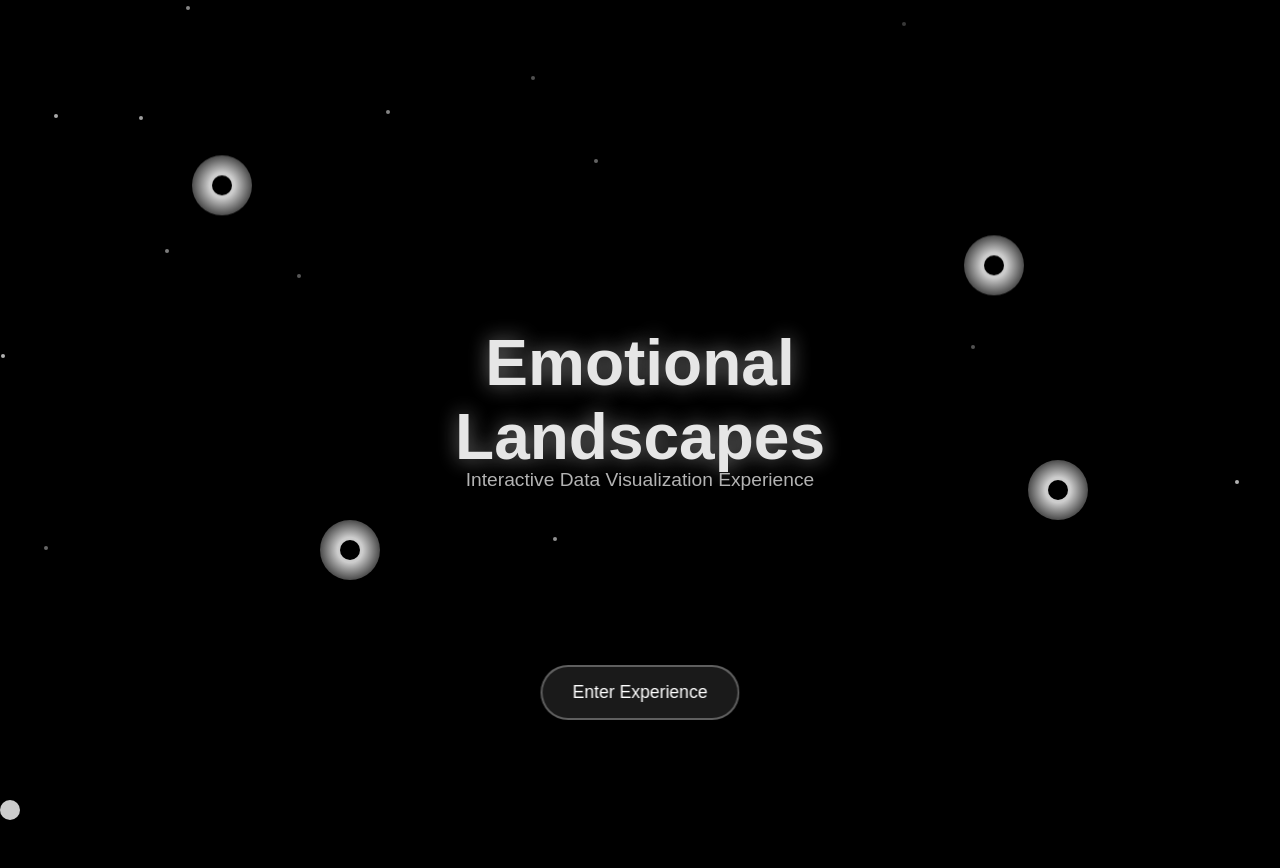
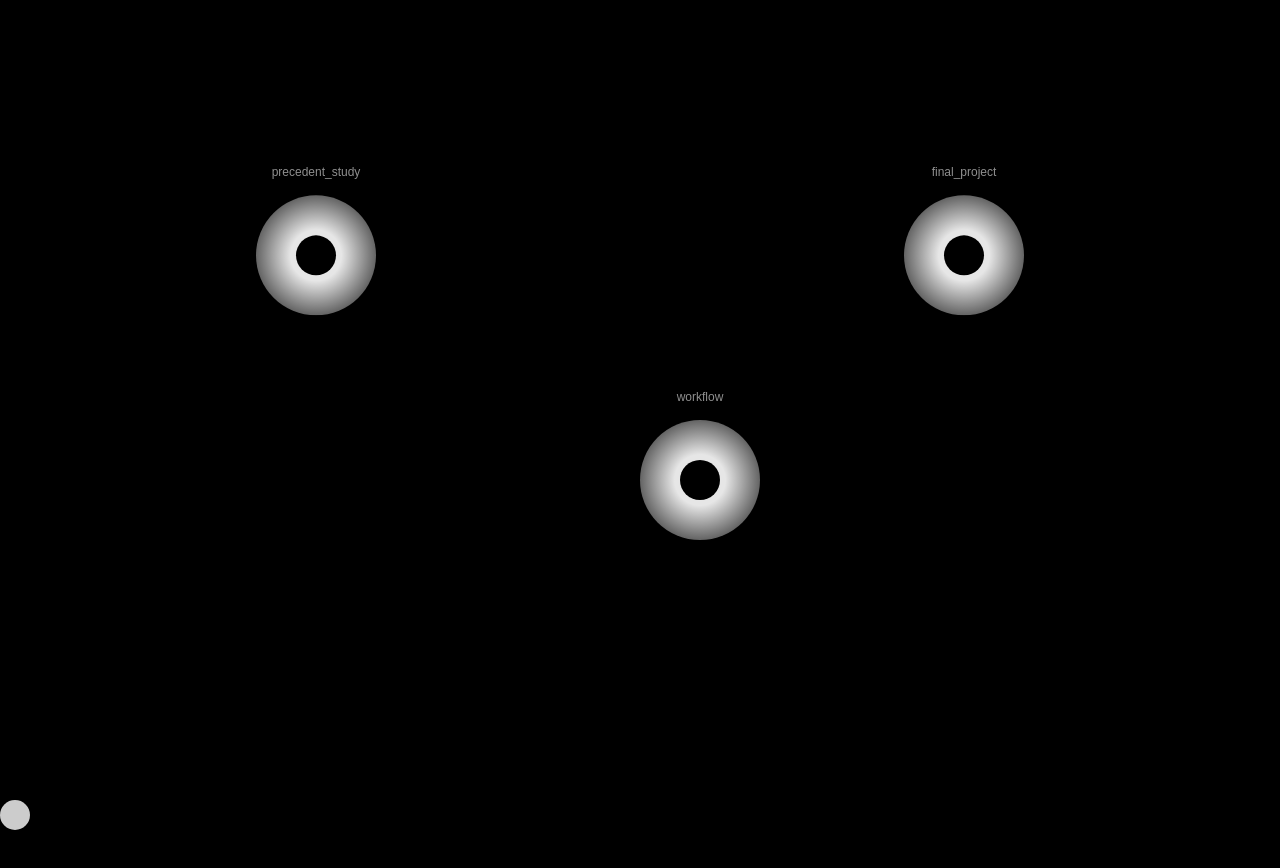
Before and after one commit to jk5052/cdp_final, a website: page index.html in a window 1280 px wide. Shown: the top 868 px of the page. Drawn offline with Linux system fonts and the light colour scheme.

Commit message:
Fix landing page: only floating eyes with labels

```diff
--- a/index.html
+++ b/index.html
@@ -3,7 +3,7 @@
 <head>
     <meta charset="UTF-8">
     <meta name="viewport" content="width=device-width, initial-scale=1.0">
-    <title>Emotional Landscapes - CDP Final</title>
+    <title>CDP Final</title>
     <style>
         * {
             margin: 0;
@@ -26,73 +26,19 @@
             overflow: hidden;
         }
 
-        .title {
+        .floating-eye {
             position: absolute;
-            top: 50%;
-            left: 50%;
-            transform: translate(-50%, -50%);
-            color: white;
-            font-size: 4rem;
-            font-weight: bold;
-            text-align: center;
-            z-index: 10;
-            text-shadow: 0 0 20px rgba(255, 255, 255, 0.5);
-            pointer-events: none;
-            opacity: 0.9;
+            width: 120px;
+            height: 120px;
+            background: radial-gradient(circle, rgba(255,255,255,0.9) 30%, rgba(255,255,255,0.4) 70%);
+            border-radius: 50%;
+            cursor: pointer;
+            animation: float 6s ease-in-out infinite;
+            transition: transform 0.3s ease;
         }
 
-        .subtitle {
-            position: absolute;
-            top: 60%;
-            left: 50%;
-            transform: translate(-50%, -50%);
-            color: rgba(255, 255, 255, 0.7);
-            font-size: 1.2rem;
-            text-align: center;
-            z-index: 10;
-            pointer-events: none;
-        }
-
-        .enter-button {
-            position: absolute;
-            bottom: 10%;
-            left: 50%;
-            transform: translateX(-50%);
-            background: rgba(255, 255, 255, 0.1);
-            border: 2px solid rgba(255, 255, 255, 0.3);
-            color: white;
-            padding: 15px 30px;
-            font-size: 1.1rem;
-            border-radius: 50px;
-            cursor: pointer;
-            transition: all 0.3s ease;
-            backdrop-filter: blur(10px);
-            z-index: 10;
-        }
-
-        .enter-button:hover {
-            background: rgba(255, 255, 255, 0.2);
-            border-color: rgba(255, 255, 255, 0.5);
-            transform: translateX(-50%) scale(1.05);
-        }
-
-        .particle {
-            position: absolute;
-            width: 4px;
-            height: 4px;
-            background: white;
-            border-radius: 50%;
-            pointer-events: none;
-        }
-
-        .floating-eye {
-            position: absolute;
-            width: 60px;
-            height: 60px;
-            background: radial-gradient(circle, rgba(255,255,255,0.8) 30%, rgba(255,255,255,0.3) 70%);
-            border-radius: 50%;
-            pointer-events: none;
-            animation: float 6s ease-in-out infinite;
+        .floating-eye:hover {
+            transform: scale(1.1);
         }
 
         @keyframes float {
@@ -104,68 +50,45 @@
             position: absolute;
             top: 50%;
             left: 50%;
-            width: 20px;
-            height: 20px;
+            width: 40px;
+            height: 40px;
             background: #000;
             border-radius: 50%;
             transform: translate(-50%, -50%);
+            transition: transform 0.1s ease;
+        }
+
+        .eye-label {
+            position: absolute;
+            top: -30px;
+            left: 50%;
+            transform: translateX(-50%);
+            color: rgba(255, 255, 255, 0.8);
+            font-size: 12px;
+            text-align: center;
+            pointer-events: none;
+            opacity: 0.7;
         }
     </style>
 </head>
 <body>
     <div class="container">
-        <div class="title">Emotional Landscapes</div>
-        <div class="subtitle">Interactive Data Visualization Experience</div>
-        <button class="enter-button" onclick="window.location.href='workflow.html'">Enter Experience</button>
-
-        <!-- Floating eyes -->
-        <div class="floating-eye" style="top: 20%; left: 15%; animation-delay: 0s;">
+        <!-- Three floating eyes with labels -->
+        <div class="floating-eye" style="top: 25%; left: 20%; animation-delay: 0s;" onclick="window.location.href='precedent-study.html'">
+            <div class="eye-label">precedent_study</div>
             <div class="eye-pupil"></div>
         </div>
-        <div class="floating-eye" style="top: 30%; right: 20%; animation-delay: -2s;">
+        <div class="floating-eye" style="top: 25%; right: 20%; animation-delay: -2s;" onclick="window.location.href='final-project.html'">
+            <div class="eye-label">final_project</div>
             <div class="eye-pupil"></div>
         </div>
-        <div class="floating-eye" style="bottom: 25%; left: 25%; animation-delay: -4s;">
-            <div class="eye-pupil"></div>
-        </div>
-        <div class="floating-eye" style="bottom: 35%; right: 15%; animation-delay: -1s;">
+        <div class="floating-eye" style="bottom: 30%; left: 50%; transform: translateX(-50%); animation-delay: -4s;" onclick="window.location.href='workflow.html'">
+            <div class="eye-label">workflow</div>
             <div class="eye-pupil"></div>
         </div>
     </div>
 
     <script>
-        // Create floating particles
-        function createParticle() {
-            const particle = document.createElement('div');
-            particle.className = 'particle';
-            particle.style.left = Math.random() * 100 + 'vw';
-            particle.style.top = Math.random() * 100 + 'vh';
-            particle.style.animationDuration = (Math.random() * 3 + 2) + 's';
-            particle.style.opacity = Math.random() * 0.5 + 0.2;
-
-            document.body.appendChild(particle);
-
-            // Animate particle
-            let posY = parseFloat(particle.style.top);
-            const speed = Math.random() * 0.5 + 0.2;
-
-            function animateParticle() {
-                posY -= speed;
-                particle.style.top = posY + 'vh';
-
-                if (posY < -5) {
-                    particle.remove();
-                } else {
-                    requestAnimationFrame(animateParticle);
-                }
-            }
-
-            animateParticle();
-        }
-
-        // Create particles periodically
-        setInterval(createParticle, 200);
-
         // Eye tracking mouse movement
         document.addEventListener('mousemove', (e) => {
             const eyes = document.querySelectorAll('.eye-pupil');
@@ -175,7 +98,7 @@
                 const eyeCenterY = eyeRect.top + eyeRect.height / 2;
 
                 const angle = Math.atan2(e.clientY - eyeCenterY, e.clientX - eyeCenterX);
-                const distance = Math.min(8, Math.sqrt(Math.pow(e.clientX - eyeCenterX, 2) + Math.pow(e.clientY - eyeCenterY, 2)) / 10);
+                const distance = Math.min(15, Math.sqrt(Math.pow(e.clientX - eyeCenterX, 2) + Math.pow(e.clientY - eyeCenterY, 2)) / 8);
 
                 const pupilX = Math.cos(angle) * distance;
                 const pupilY = Math.sin(angle) * distance;
@@ -188,8 +111,8 @@
         const cursor = document.createElement('div');
         cursor.style.cssText = `
             position: fixed;
-            width: 20px;
-            height: 20px;
+            width: 30px;
+            height: 30px;
             background: rgba(255,255,255,0.8);
             border-radius: 50%;
             pointer-events: none;
@@ -200,8 +123,8 @@
         document.body.appendChild(cursor);
 
         document.addEventListener('mousemove', (e) => {
-            cursor.style.left = e.clientX - 10 + 'px';
-            cursor.style.top = e.clientY - 10 + 'px';
+            cursor.style.left = e.clientX - 15 + 'px';
+            cursor.style.top = e.clientY - 15 + 'px';
         });
     </script>
 </body>
```
